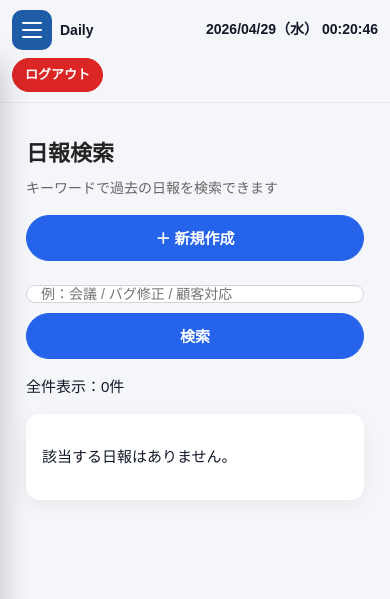
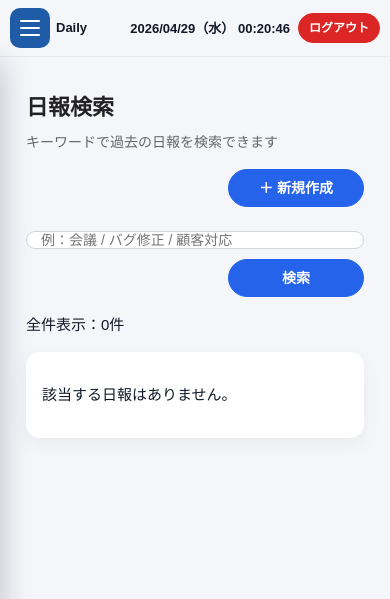
Before and after one commit to saki10/Daily, a Django app: page / in a window 390 px wide. Shown: the top 599 px of the page. Run offline with Django 5.2, Linux system fonts and the light colour scheme; the visitor is signed in with stand-in values (Sample User, id 1); data that the repository does not hold is empty.

Commit message:
SP画面のログアウト画面配置実装

```diff
--- a/reports/static/css/style.css
+++ b/reports/static/css/style.css
@@ -213,6 +213,21 @@ a {
   border-color: #b91c1c !important;
 }
 
+/* ==============================
+   SP版：ログアウトボタンを右側へ
+============================== */
+@media (max-width: 640px) {
+  .header .logout-form {
+    grid-column: 1 / -1;
+    grid-row: 2;
+    justify-self: end;
+  }
+
+  .header .logout-btn {
+    width: auto;
+    min-width: 92px;
+  }
+}
 
 /* ==============================
    ヘッダー：スマホ対応
@@ -348,7 +363,204 @@ a {
   }
 }
 
-
+/* ==============================
+   SP版：時刻とログアウトの間隔を詰める
+============================== */
+@media (max-width: 640px) {
+  .header {
+    gap: 2px 10px !important;
+    padding: 8px 12px !important;
+    align-content: start;
+  }
+
+  .header .logout-form {
+    grid-column: 2;
+    grid-row: 2;
+    justify-self: end;
+    margin-top: 0;
+  }
+
+  .header .logout-btn {
+    width: auto;
+    min-width: 92px;
+    height: 34px;
+  }
+
+  #realtime-datetime,
+  #current-time,
+  .header-datetime,
+  .header-time {
+    margin-bottom: 0;
+  }
+}
+
+/* ==============================
+   SP版：新規作成ボタン・検索ボタンを同じサイズに統一
+============================== */
+@media (max-width: 768px) {
+  /* 新規作成ボタンの親 */
+  .list-actions,
+  .home-actions,
+  .report-list-actions {
+    width: 100% !important;
+    display: flex !important;
+    justify-content: flex-end !important;
+    align-items: center !important;
+  }
+
+  /* 検索フォーム */
+  .search-bar,
+  .report-search-row,
+  .report-search-box {
+    width: 100% !important;
+    display: flex !important;
+    flex-direction: column !important;
+    align-items: flex-end !important;
+    gap: 10px !important;
+  }
+
+  /* 検索入力欄は横幅いっぱい */
+  .search-input,
+  .report-search-input {
+    width: 100% !important;
+    min-width: 0 !important;
+    align-self: stretch !important;
+  }
+
+  /* 新規作成・検索ボタンを同じ大きさにする */
+  .list-actions .btn,
+  .home-actions .btn,
+  .report-list-actions .btn,
+  .search-bar .btn,
+  .report-search-row .btn,
+  .report-search-box .btn {
+    width: 136px !important;
+    min-width: 136px !important;
+    height: 38px !important;
+    padding: 0 16px !important;
+
+    display: inline-flex !important;
+    align-items: center !important;
+    justify-content: center !important;
+    font-size: 14px !important;
+    font-weight: 700 !important;
+    border-radius: 999px !important;
+  }
+}
+
+/* ==============================
+   SP版：新規作成ボタンを右側に配置
+============================== */
+@media (max-width: 768px) {
+  .list-head,
+  .home-head,
+  .report-list-header {
+    align-items: stretch !important;
+  }
+
+  .list-actions,
+  .home-actions,
+  .report-list-actions {
+    width: 100% !important;
+    display: flex !important;
+    flex-direction: row !important;
+    justify-content: flex-end !important;
+    align-items: center !important;
+  }
+
+  .list-actions .btn,
+  .list-actions .btn-primary,
+  .home-actions .btn,
+  .home-actions .btn-primary,
+  .report-list-actions .btn,
+  .report-list-actions .btn-primary {
+    width: 136px !important;
+    min-width: 136px !important;
+    height: 38px !important;
+    padding: 0 16px !important;
+    font-size: 14px !important;
+    border-radius: 999px !important;
+  }
+}
+
+/* ==============================
+   SP版：ログアウトを非会員ヘッダー風に1行配置
+============================== */
+@media (max-width: 640px) {
+  .header {
+    display: grid !important;
+    grid-template-columns: auto 1fr auto !important;
+    grid-template-rows: auto !important;
+    align-items: center !important;
+    column-gap: 8px !important;
+    row-gap: 0 !important;
+    padding: 8px 10px !important;
+    min-height: 56px !important;
+  }
+
+  /* 左側：ハンバーガー + Daily */
+  .header-left {
+    grid-column: 1 !important;
+    grid-row: 1 !important;
+    display: flex !important;
+    align-items: center !important;
+    gap: 6px !important;
+    width: auto !important;
+    min-width: 0 !important;
+  }
+
+  /* 右側：時刻 + ログアウト */
+  .header-right {
+    grid-column: 2 / 4 !important;
+    grid-row: 1 !important;
+    display: flex !important;
+    align-items: center !important;
+    justify-content: flex-end !important;
+    gap: 6px !important;
+    width: auto !important;
+    margin-left: 0 !important;
+    min-width: 0 !important;
+  }
+
+  /* 時刻 */
+  #realtime-datetime,
+  #current-time,
+  .header-datetime,
+  .header-time {
+    grid-column: auto !important;
+    grid-row: auto !important;
+    justify-self: auto !important;
+    white-space: nowrap !important;
+    font-size: 13px !important;
+    line-height: 1 !important;
+  }
+
+  /* ログアウトフォーム */
+  .header .logout-form {
+    grid-column: auto !important;
+    grid-row: auto !important;
+    justify-self: auto !important;
+    margin: 0 !important;
+    padding: 0 !important;
+  }
+
+  /* ログアウトボタン */
+  .header .logout-btn {
+    width: auto !important;
+    min-width: 74px !important;
+    height: 30px !important;
+    padding: 0 10px !important;
+    font-size: 12px !important;
+    line-height: 1 !important;
+    border-radius: 999px !important;
+  }
+
+  .header-title,
+  .header-title-link {
+    white-space: nowrap !important;
+    font-size: 13px !important;
+  }
+}
 
 /* ==============================
    共通ボタン
```
